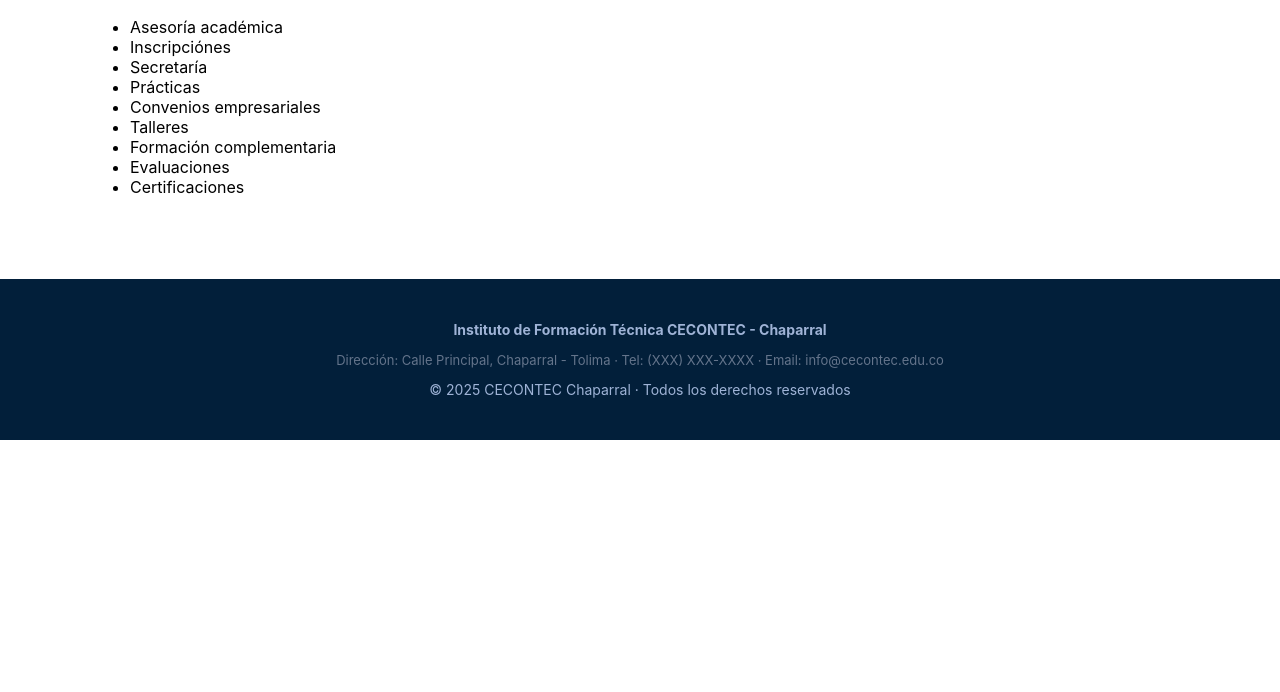
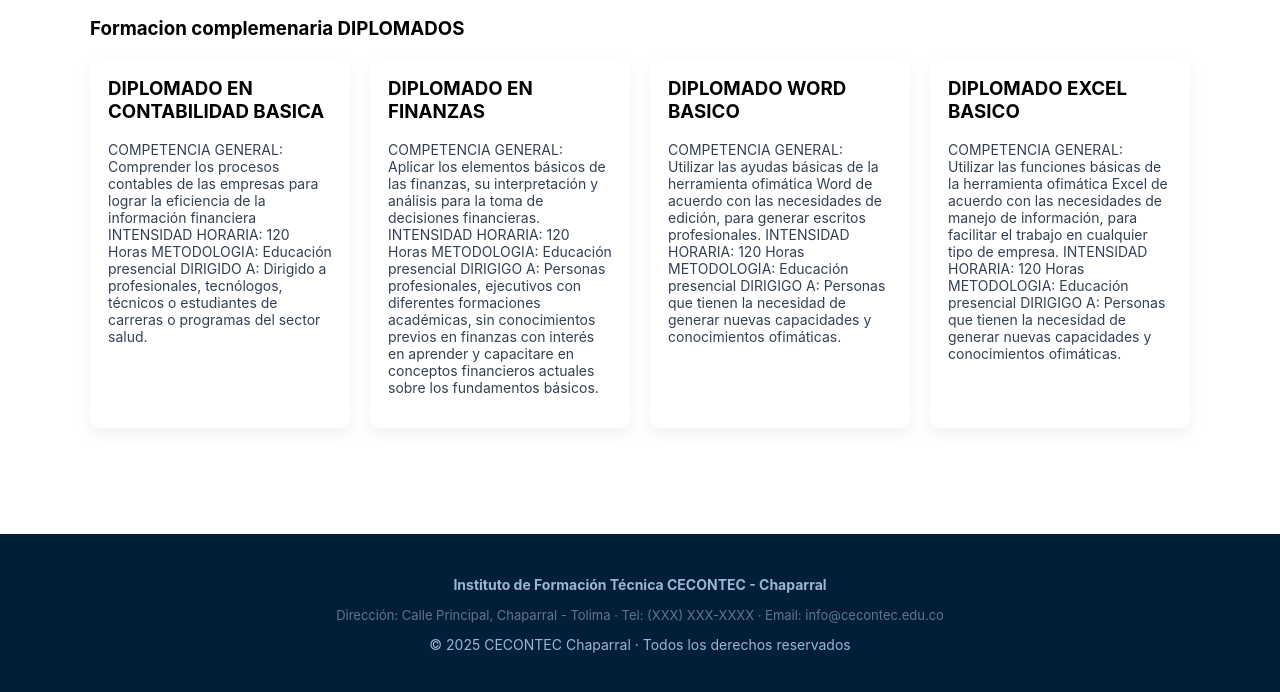
Before and after one commit to gvalen0619-creator/cecontec-web, a plain HTML site: page servicios.html in a window 1280 px wide. Shown: the part 184-876 px from the top of the page. Before the commit the page ends 800 px from the top, so only its background shows below. Drawn offline with Linux system fonts and the light colour scheme.

Commit message:
Update servicios.html

```diff
--- a/servicios.html
+++ b/servicios.html
@@ -1,3 +1,4 @@
+
 <!DOCTYPE html>
 <html lang="es"><head><meta charset="utf-8"><meta name="viewport" content="width=device-width,initial-scale=1"><title>CECONTEC - Servicios</title><link rel="stylesheet" href="css/styles.css"><link rel="stylesheet" href="css/responsive.css"></head><body>
 <header>
@@ -20,17 +21,28 @@
 
 <main class="container" style="padding:36px 0">
   <h2>Servicios</h2>
-  <ul>
-    <li>Asesoría académica</li>
-    <li>Inscripciónes</li>
-    <li>Secretaría</li>
-    <li>Prácticas</li>
-    <li>Convenios empresariales</li>
-    <li>Talleres</li>
-    <li>Formación complementaria</li>
-    <li>Evaluaciones</li>
-    <li>Certificaciones</li>
-  </ul>
+  <h3>Formacion complemenaria DIPLOMADOS</h3>
+  <div class="cards" style="margin-top:18px">
+    <article class="card"><h3>DIPLOMADO EN CONTABILIDAD BASICA</h3><p>COMPETENCIA GENERAL: Comprender los procesos contables de las empresas para lograr la eficiencia de la información financiera
+INTENSIDAD HORARIA: 120 Horas
+METODOLOGIA: Educación presencial
+DIRIGIDO A: Dirigido a profesionales, tecnólogos, técnicos o estudiantes de carreras o programas del sector salud.
+</p></article>
+<article class="card"><h3>DIPLOMADO EN FINANZAS</h3><p>COMPETENCIA GENERAL: Aplicar los elementos básicos de las finanzas, su interpretación y análisis para la toma de decisiones financieras.
+INTENSIDAD HORARIA: 120 Horas
+METODOLOGIA: Educación presencial
+DIRIGIGO A: Personas profesionales, ejecutivos con diferentes formaciones académicas, sin conocimientos previos en finanzas con interés en aprender y capacitare en conceptos financieros actuales sobre los fundamentos básicos.
+</p></article>
+<article class="card"><h3>DIPLOMADO WORD BASICO</h3><p>COMPETENCIA GENERAL: Utilizar las ayudas básicas de la herramienta ofimática Word de acuerdo con las necesidades de edición, para generar escritos profesionales.
+INTENSIDAD HORARIA: 120 Horas
+METODOLOGIA: Educación presencial
+DIRIGIGO A: Personas que tienen la necesidad de generar nuevas capacidades y conocimientos ofimáticas.
+</p></article>
+<article class="card"><h3>DIPLOMADO EXCEL BASICO</h3><p>COMPETENCIA GENERAL: Utilizar las funciones básicas de la herramienta ofimática Excel de acuerdo con las necesidades de manejo de información, para facilitar el trabajo en cualquier tipo de empresa. INTENSIDAD HORARIA: 120 Horas
+METODOLOGIA: Educación presencial
+DIRIGIGO A: Personas que tienen la necesidad de generar nuevas capacidades y conocimientos ofimáticas.
+</p></article>
+  </div>
 </main>
 
 <footer>
```
